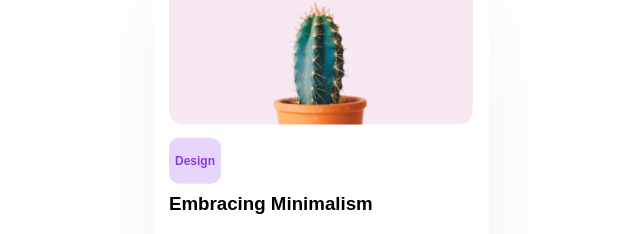
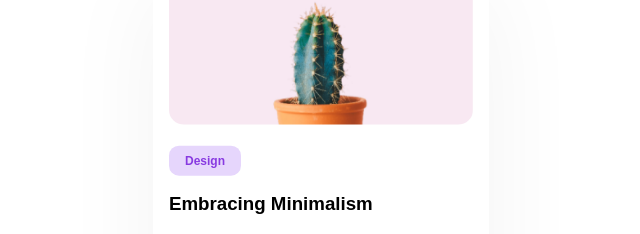
Before and after one commit to PoramatMoonkum/devChallengers, a plain HTML site: page Canller/responsive-web-starter/Desktop.html in a window 1280 px wide. Shown: the part 236-470 px from the top of the page, without its empty margins (319-959 px from the left). Drawn offline with Linux system fonts and the light colour scheme.

Commit message:
Update Desktop.html

```diff
--- a/Canller/responsive-web-starter/Desktop.html
+++ b/Canller/responsive-web-starter/Desktop.html
@@ -19,7 +19,7 @@
         margin-right: 20px; /* Optional: Add margin for spacing */
         background-color: #e6d6fc;
         width :100px;
-        padding: 16px 6px;
+        padding: 8px 16px;
 
       }
       .card-footer{
```
